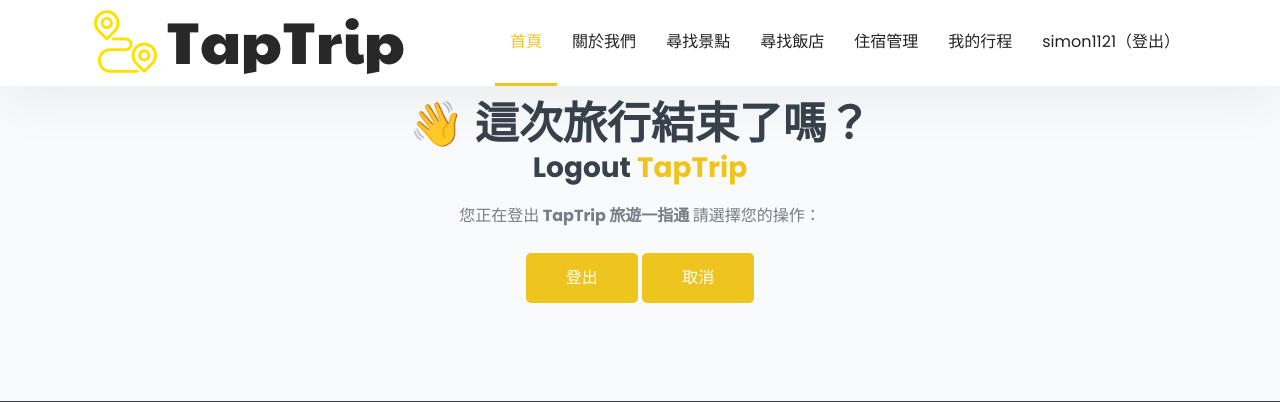
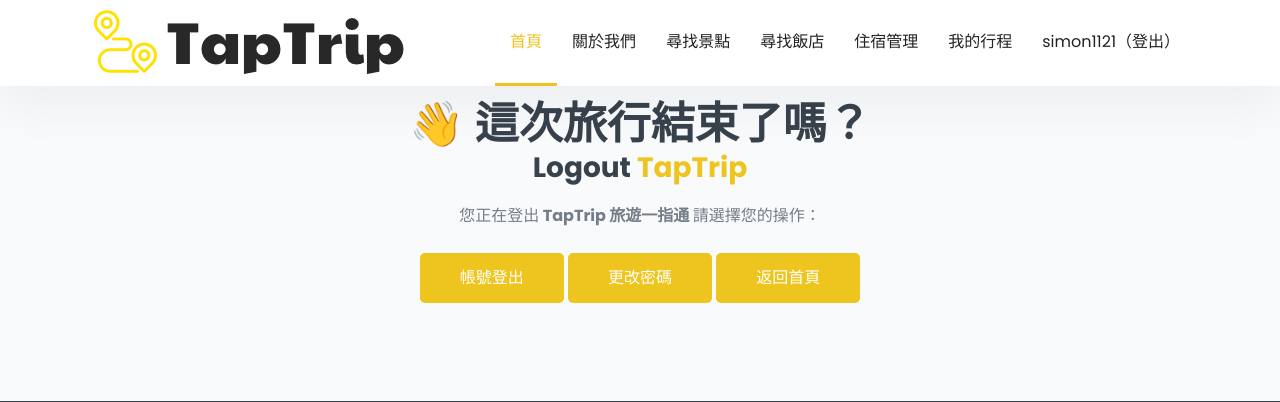
Before and after one commit to PBGlab/TapTrip, a Django app: page /logout/ in a window 1280 px wide. Shown: the top 402 px of the page. Run offline with Django 5.2, Linux system fonts and the light colour scheme; a user stored in the database is signed in; some libraries are stand-ins or nearby versions.

Commit message:
增加修改密碼按鈕

```diff
--- a/accounts/templates/logout.html
+++ b/accounts/templates/logout.html
@@ -159,10 +159,13 @@
                     <div class="col-lg-6">
                         <div class="buttons text-center">
                             <!-- 確認登出，發送 POST 請求到 /logout-confirm/ -->
-                            <button class="main-btn confirm-btn" onclick="confirmLogout()">登出</button>
+                            <button class="main-btn confirm-btn" onclick="confirmLogout()">帳號登出</button>
+
+                            <!-- 更改密碼，導向 /updatepassword -->
+                            <button class="main-btn password-btn" onclick="window.location.href='/updatepassword'">更改密碼</button>
 
                             <!-- 取消登出，回到 /home -->
-                            <button class="main-btn cancel-btn" onclick="window.location.href='/home'">取消</button>
+                            <button class="main-btn cancel-btn" onclick="window.location.href='/home'">返回首頁</button>
                         </div>
                     </div>
                 </div>
```
